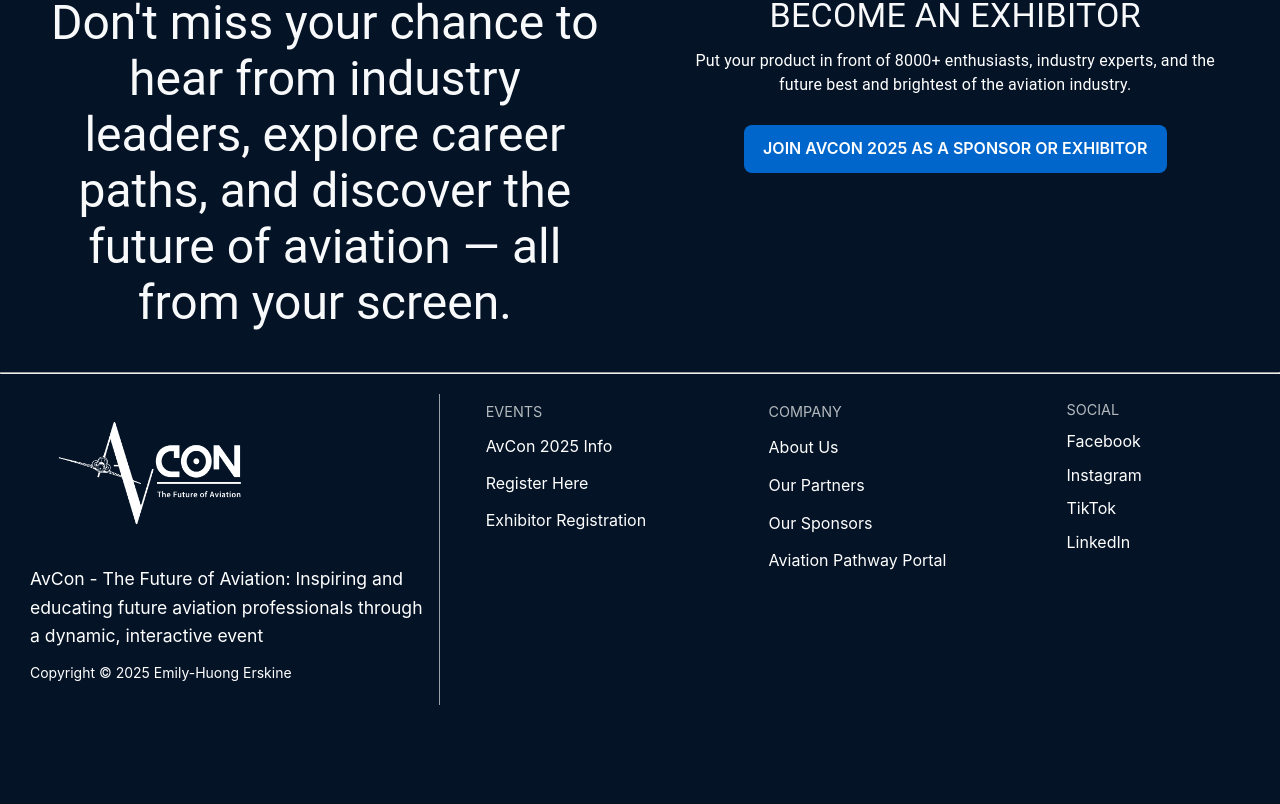
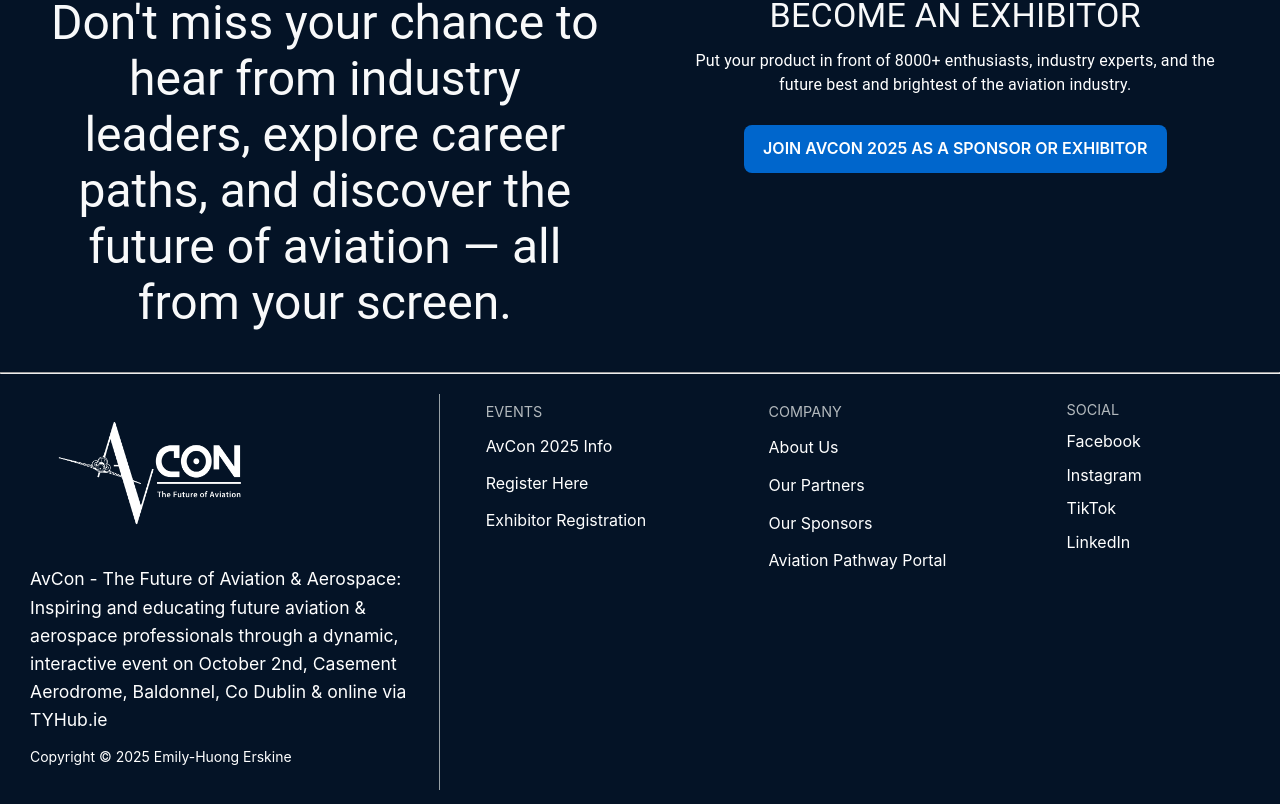
Before and after one commit to emily-h-erskine/av-con, a React (Create React App) app: page / in a window 1280 px wide. Shown: the part 3659-4463 px from the top of the page. Before the commit the page ends 4384 px from the top, so only its background shows below. Built offline with nearby package versions, Linux system fonts and the light colour scheme.

Commit message:
Fixing the footer

```diff
--- a/src/CommonComponents/Footer/Footer.jsx
+++ b/src/CommonComponents/Footer/Footer.jsx
@@ -14,9 +14,7 @@
                     />
                 </a>
                 <p className="footer-text">
-                    AvCon - The Future of Aviation: Inspiring and educating
-                    future aviation professionals through a dynamic, interactive
-                    event
+                    AvCon - The Future of Aviation & Aerospace: Inspiring and educating future aviation & aerospace professionals through a dynamic, interactive event on October 2nd,  Casement Aerodrome, Baldonnel, Co Dublin & online via TYHub.ie
                 </p>
                 <a
                     href="https://emily-h-erskine.github.io/portfolio/"
```
